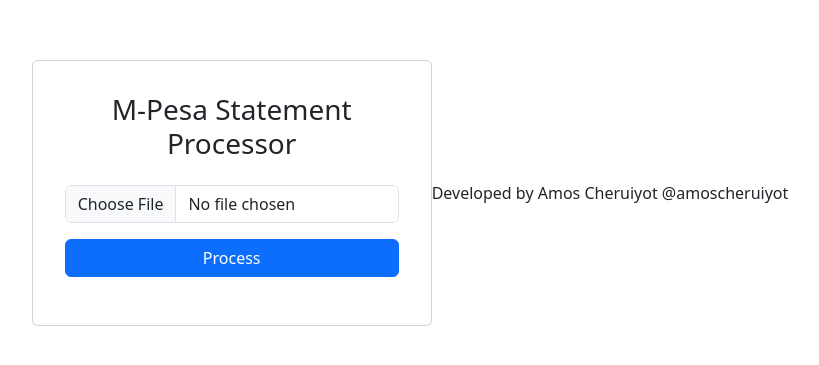
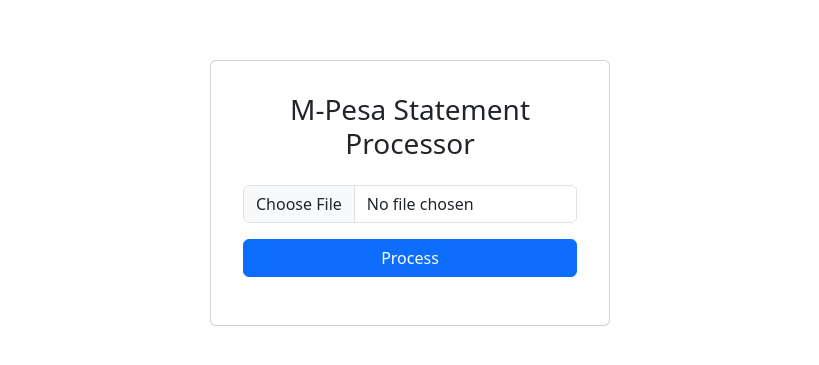
Before and after one commit to rancoor/m-pesa-extractor, a website: page public/index.html in a window 1280 px wide. Shown: the part 207-572 px from the top of the page, without its empty margins (230-1049 px from the left). Drawn offline with nearby package versions, Linux system fonts and the light colour scheme.

Commit message:
Improvement

```diff
--- a/public/index.html
+++ b/public/index.html
@@ -47,7 +47,6 @@
         <a id="linesLink" class="btn btn-success btn-custom" href="#" download>Download Lines</a>
       </div>
     </div>
-      <caption>Developed by Amos Cheruiyot @amoscheruiyot</caption>
   </div>
 
   <script>
```
